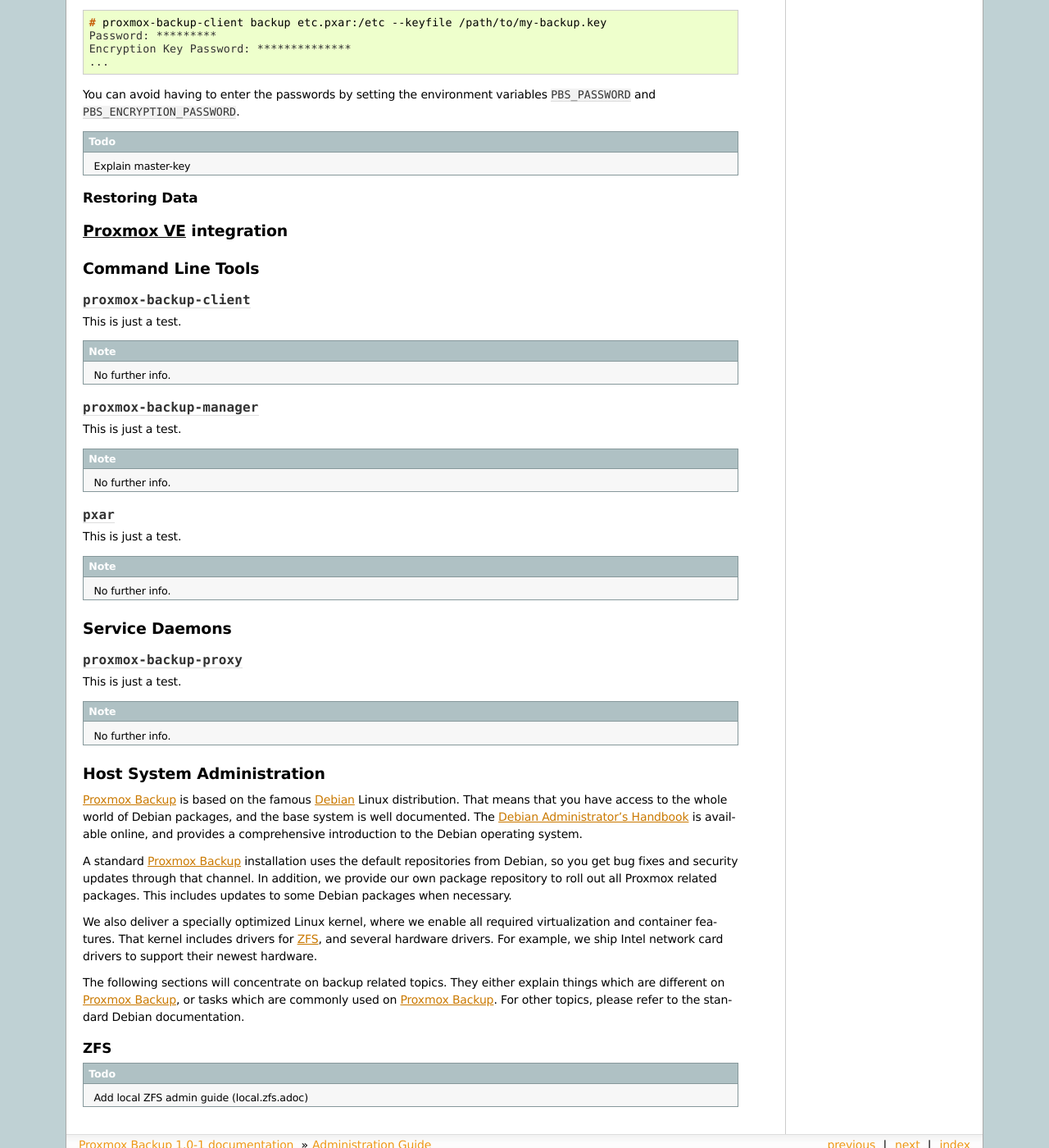
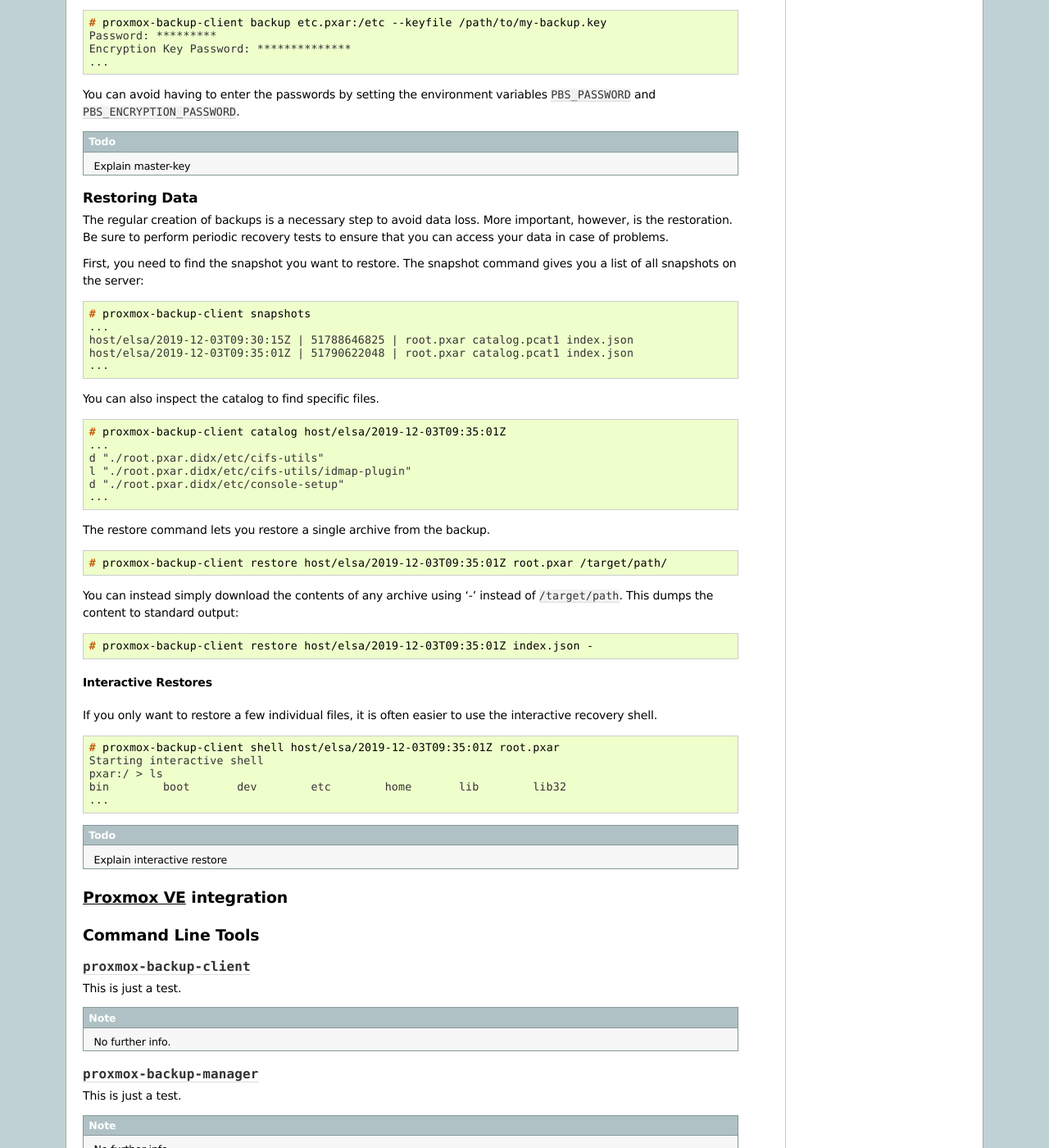
Before and after one commit to proxmox/proxmox-backup, a Sphinx documentation site: the page built from docs/administration-guide.rst, in a window 1280 px wide and 1400 px high, scrolled down 4033 px. Shown: the whole window at 82% size. Built offline with Sphinx 7.4.7, drawn with Linux system fonts in a browser that asks for light colours.

Commit message:
docs/administration-guide.rst: explain restore

```diff
--- a/docs/administration-guide.rst
+++ b/docs/administration-guide.rst
@@ -312,6 +312,65 @@
 Restoring Data
 ~~~~~~~~~~~~~~
 
+The regular creation of backups is a necessary step to avoid data
+loss. More important, however, is the restoration. Be sure to perform
+periodic recovery tests to ensure that you can access your data in
+case of problems.
+
+First, you need to find the snapshot you want to restore. The snapshot
+command gives you a list of all snapshots on the server:
+
+.. code-block:: console
+
+  # proxmox-backup-client snapshots
+  ...
+  host/elsa/2019-12-03T09:30:15Z | 51788646825 | root.pxar catalog.pcat1 index.json
+  host/elsa/2019-12-03T09:35:01Z | 51790622048 | root.pxar catalog.pcat1 index.json
+  ...
+
+You can also inspect the catalog to find specific files.
+
+.. code-block:: console
+
+  # proxmox-backup-client catalog host/elsa/2019-12-03T09:35:01Z
+  ...
+  d "./root.pxar.didx/etc/cifs-utils"
+  l "./root.pxar.didx/etc/cifs-utils/idmap-plugin"
+  d "./root.pxar.didx/etc/console-setup"
+  ...
+
+The restore command lets you restore a single archive from the
+backup.
+
+.. code-block:: console
+
+  # proxmox-backup-client restore host/elsa/2019-12-03T09:35:01Z root.pxar /target/path/
+
+You can instead simply download the contents of any archive using '-'
+instead of ``/target/path``. This dumps the content to standard
+output:
+
+.. code-block:: console
+
+  # proxmox-backup-client restore host/elsa/2019-12-03T09:35:01Z index.json -
+
+
+Interactive Restores
+^^^^^^^^^^^^^^^^^^^^
+
+If you only want to restore a few individual files, it is often easier
+to use the interactive recovery shell.
+
+.. code-block:: console
+
+  # proxmox-backup-client shell host/elsa/2019-12-03T09:35:01Z root.pxar
+  Starting interactive shell
+  pxar:/ > ls
+  bin        boot       dev        etc        home       lib        lib32
+  ...
+
+.. todo:: Explain interactive restore
+
 
 .. _pve-integration:
 
```
